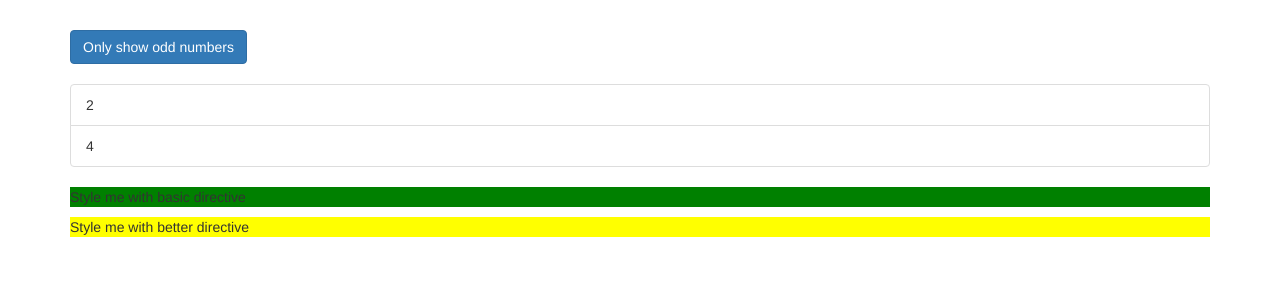
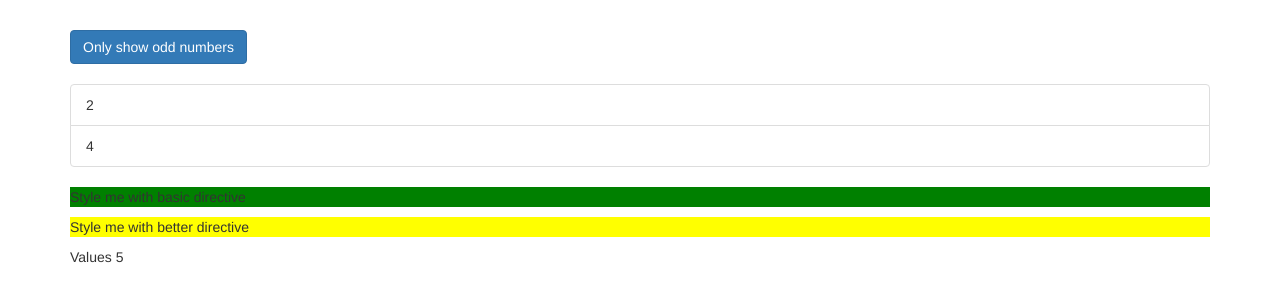
Before and after one commit to dontgiveup6/ng-max-7-directives, an Angular app: page / in a window 1280 px wide. Shown: the top 302 px of the page. Built offline with nearby package versions, Linux system fonts and the light colour scheme.

Commit message:
ngSwitch explained

```diff
--- a/src/app/app.component.html
+++ b/src/app/app.component.html
@@ -59,6 +59,12 @@
       <p appBetterHightlight [defaultColor]="'yellow'" [highlightColor]="'red'">
         Style me with better directive
       </p>
+      <div [ngSwitch]="value">
+        <p *ngSwitchCase="5">Values 5</p>
+        <p *ngSwitchCase="10">Values 10</p>
+        <p *ngSwitchCase="50">Values 50</p>
+        <p *ngSwitchDefault>Values Default</p>
+      </div>
     </div>
   </div>
 </div>
--- a/src/app/app.component.ts
+++ b/src/app/app.component.ts
@@ -10,4 +10,6 @@ export class AppComponent {
   oddNumbers = [1, 3, 5];
   evenNumbers = [2, 4];
   onlyOdd = false;
+
+  value = 5;
 }
```
